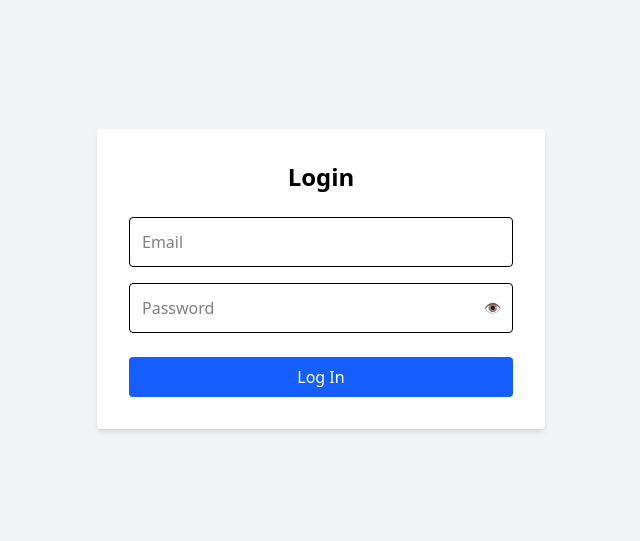
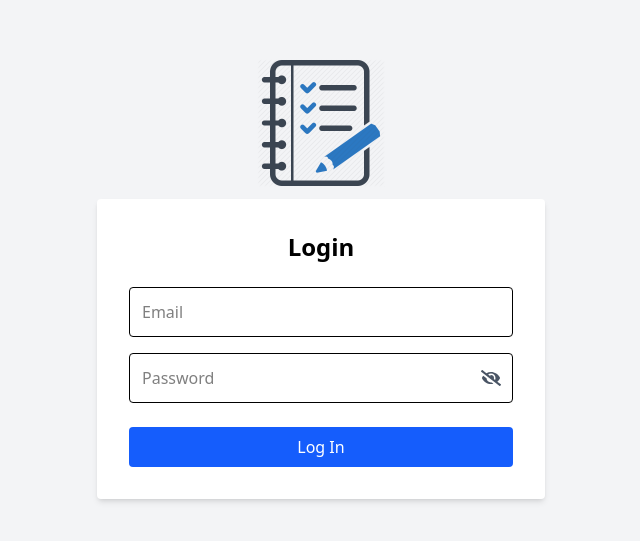
Before and after one commit to simran-18/to-do, a React (Vite) app: page / in a window 1280 px wide. Shown: the part 121-662 px from the top of the page, without its empty margins (319-959 px from the left). Built offline with nearby package versions, Linux system fonts and the light colour scheme.

Commit message:
image lazy loading component added

```diff
--- /dev/null
+++ b/src/components/Image.jsx
@@ -0,0 +1,26 @@
+import { useState } from "react";
+
+const Image = ({ src, alt, className = "", placeholder }) => {
+  const [loaded, setLoaded] = useState(false);
+
+  return (
+    <div className={`relative overflow-hidden ${className}`}>
+      {!loaded && (
+        <div className="absolute inset-0 bg-gray-200 animate-pulse flex items-center justify-center">
+          {placeholder || <span className="text-sm text-gray-500">Loading...</span>}
+        </div>
+      )}
+      <img
+        src={src}
+        alt={alt}
+        loading="lazy"
+        onLoad={() => setLoaded(true)}
+        className={`transition-opacity duration-500 ease-in-out w-full h-full object-contain ${
+          loaded ? "opacity-100" : "opacity-0"
+        }`}
+      />
+    </div>
+  );
+};
+
+export default Image;
--- a/src/pages/Login.jsx
+++ b/src/pages/Login.jsx
@@ -1,5 +1,10 @@
 import { useState } from "react";
+import Image from "../components/Image";
 import { useNavigate } from "react-router-dom";
+import logo from "../assets/logo.png";
+import { FaEye } from "react-icons/fa";
+import { FaEyeSlash } from "react-icons/fa";
+
 export default function Login() {
   const navigate=useNavigate();
   const [email, setEmail] = useState("");
@@ -22,8 +27,12 @@ export default function Login() {
   };
 
   return (
-    <div className="flex items-center justify-center min-h-screen bg-gray-100">
-      <form onSubmit={handleLogin} className="bg-white p-8 rounded shadow-md w-full max-w-md">
+    <div className="flex flex-col items-center justify-center min-h-screen bg-gray-100">
+      <Image src={logo}
+      alt="Random Image"
+      className="w-24 h-24 lg:w-60 lg:h-32 rounded mb-3"
+      placeholder={<div className="w-6 h-6 rounded-full border-2 border-dashed border-gray-400 animate-spin"></div>}/>
+      <form onSubmit={handleLogin} className="bg-white p-8 rounded shadow-md w-11/12 lg:max-w-md">
         <h2 className="text-2xl font-bold mb-6 text-center">Login</h2>
 
         {error && <p className="text-red-500 mb-4 text-sm">{error}</p>}
@@ -48,7 +57,7 @@ export default function Login() {
             onClick={() => setShowPassword(!showPassword)}
             className="absolute top-1/2 right-3 transform -translate-y-1/2 text-sm text-gray-600 focus:outline-none"
           >
-            {showPassword ? "🙈" : "👁️"}
+            {showPassword ? <FaEye size={20}/> : <FaEyeSlash size={20}/>}
           </button>
         </div>
         <button
```
Also changed, not shown: src/assets/logo.png (added).
